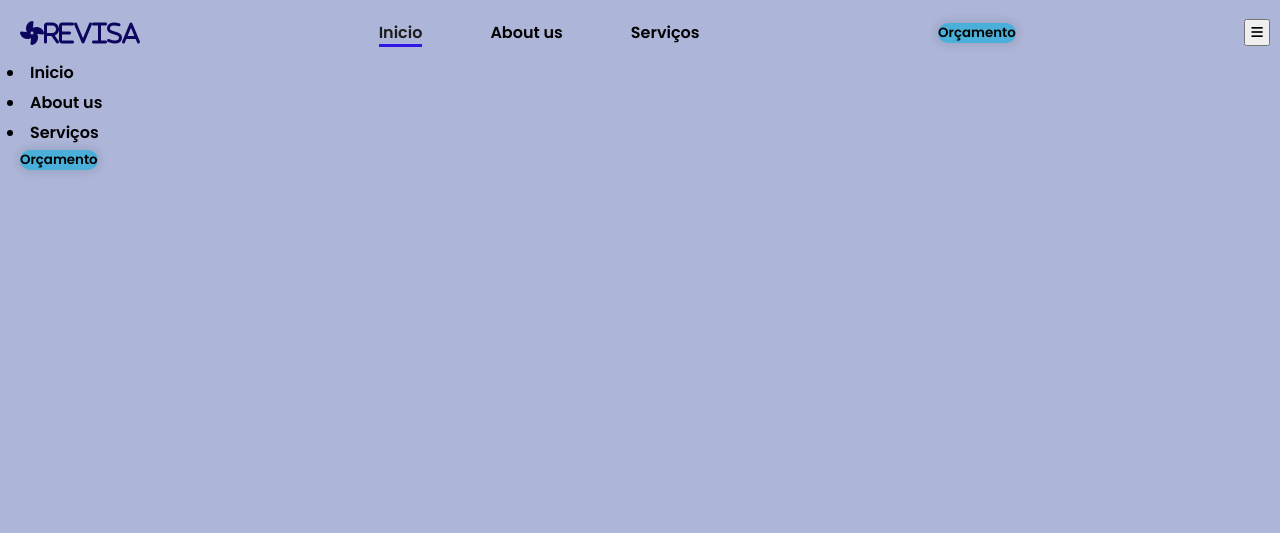
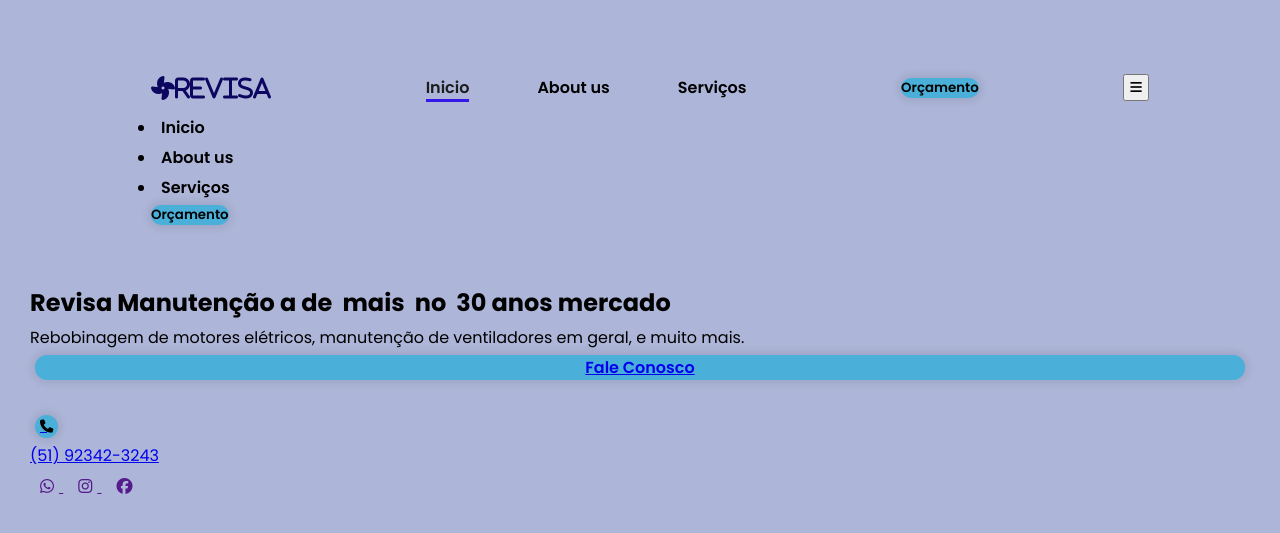
Before and after one commit to He027/Test1, a plain HTML site: page index.html in a window 1280 px wide. Drawn offline with nearby package versions, Linux system fonts and the light colour scheme.

Commit message:
index.html

```diff
--- a/index.html
+++ b/index.html
@@ -4,12 +4,13 @@
     <meta charset="UTF-8">
     <meta name="viewport" content="width=device-width, initial-scale=1.0">
     <link rel="stylesheet" href="https://cdnjs.cloudflare.com/ajax/libs/font-awesome/6.7.2/css/all.min.css" integrity="sha512-Evv84Mr4kqVGRNSgIGL/F/aIDqQb7xQ2vcrdIwxfjThSH8CSR7PBEakCr51Ck+w+/U6swU2Im1vVX0SVk9ABhg==" crossorigin="anonymous" referrerpolicy="no-referrer" />
+    <link rel="stylesheet" href="scr/styles/styles.css">
     <link rel="stylesheet" href="scr/styles/header.css">
-    <link rel="stylesheet" href="scr/styles/styles.css">
+    <link rel="stylesheet" href="scr/styles/home.css">
     <title>revisa</title>
 </head>
 <body>
-    <head>
+    <header>
         <nav id="navbar">
             <i class="fa-solid fa-fan" id="logo">REVISA</i>
 
@@ -31,13 +32,12 @@
                 Orçamento
             </button>
 
-            <button>
+            <button id="mobile_btn">
                 <i class="fa-solid fa-bars"></i>
             </button>
-
         </nav>
 
-        <div id="mobile-menu">
+        <div id="mobile_menu">
             <ul id="mobile_nav_list">
                 <li class="nav-item">
                 <a href="#home">Inicio</a>
@@ -55,6 +55,57 @@
                 Orçamento
             </button>
         </div>
-    </head>
+
+    <script src="https://cdnjs.cloudflare.com/ajax/libs/jquery/3.7.1/jquery.min.js" integrity="sha512-v2CJ7UaYy4JwqLDIrZUI/4hqeoQieOmAZNXBeQyjo21dadnwR+8ZaIJVT8EE2iyI61OV8e6M8PP2/4hpQINQ/g==" crossorigin="anonymous" referrerpolicy="no-referrer"></script>
+    <script src="scr/js/script.js"></script>
+    </header>
+
+ <main id="content">
+        <section id="home">
+            <div class="shape"></div>
+            <div id="cta">
+                <h1 class="title">
+                    Revisa Manutenção a
+                     de <span> mais </span> no
+                    <span> 30 anos mercado </span>
+                </h1>
+
+                <p class="description">
+                    Rebobinagem de motores elétricos, manutenção de ventiladores em geral, e muito mais.
+                </p>
+
+                <div id="cta_buttons">
+                    <a href="#" class="btn-default">
+                        Fale Conosco
+
+                    </a>
+
+                    <a href="tel:+55555555555" id="phone_button">
+                        <button class="btn-default">
+                            <i class="fa-solid fa-phone"></i>
+                        </button>
+                        (51) 92342-3243
+                    </a>
+                </div>
+
+                <div class="social-media-buttons">
+                    <a href="">
+                        <i class="fa-brands fa-whatsapp"></i>
+                    </a>
+
+                    <a href="">
+                        <i class="fa-brands fa-instagram"></i>
+                    </a>
+
+                    <a href="">
+                        <i class="fa-brands fa-facebook"></i>
+                    </a>
+                </div>
+            </div>
+
+            <div id="banner">
+                <img src="" alt="">
+            </div>
+        </section>
 </body>
 </html>
```
